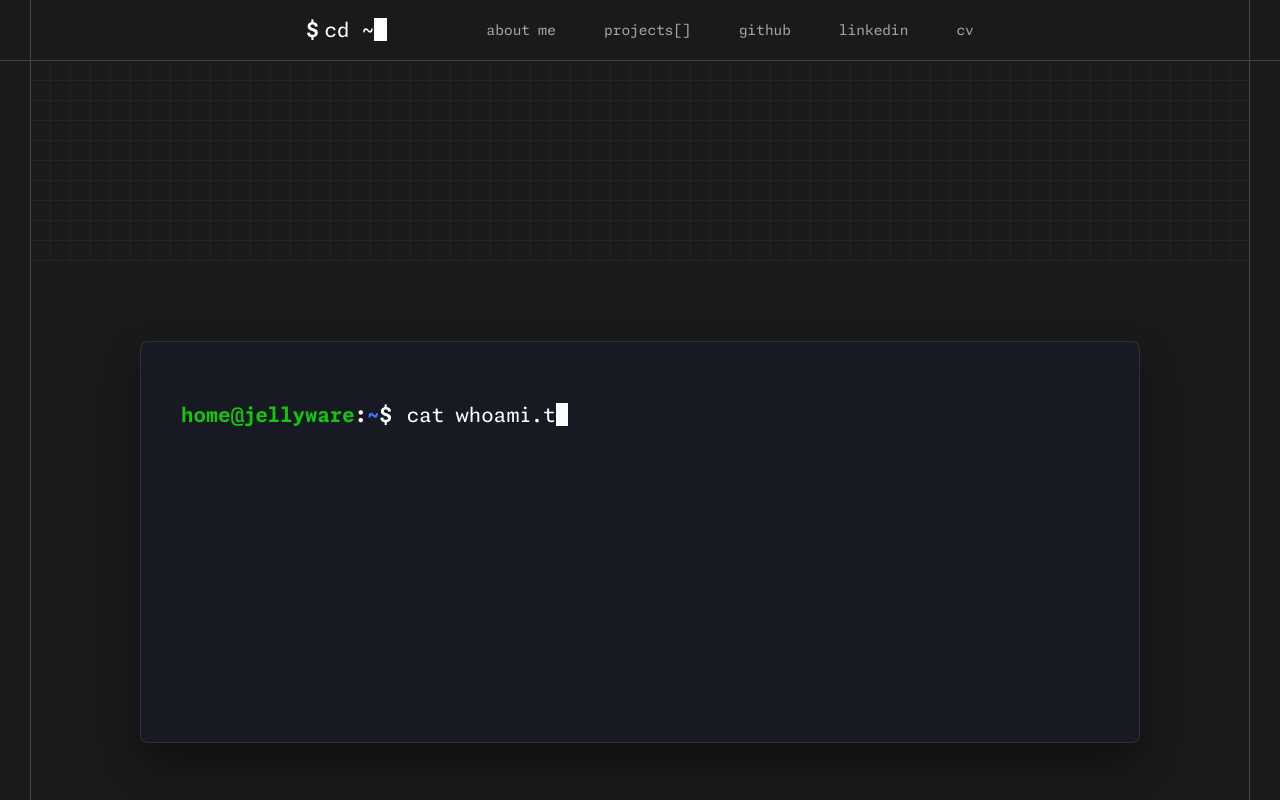
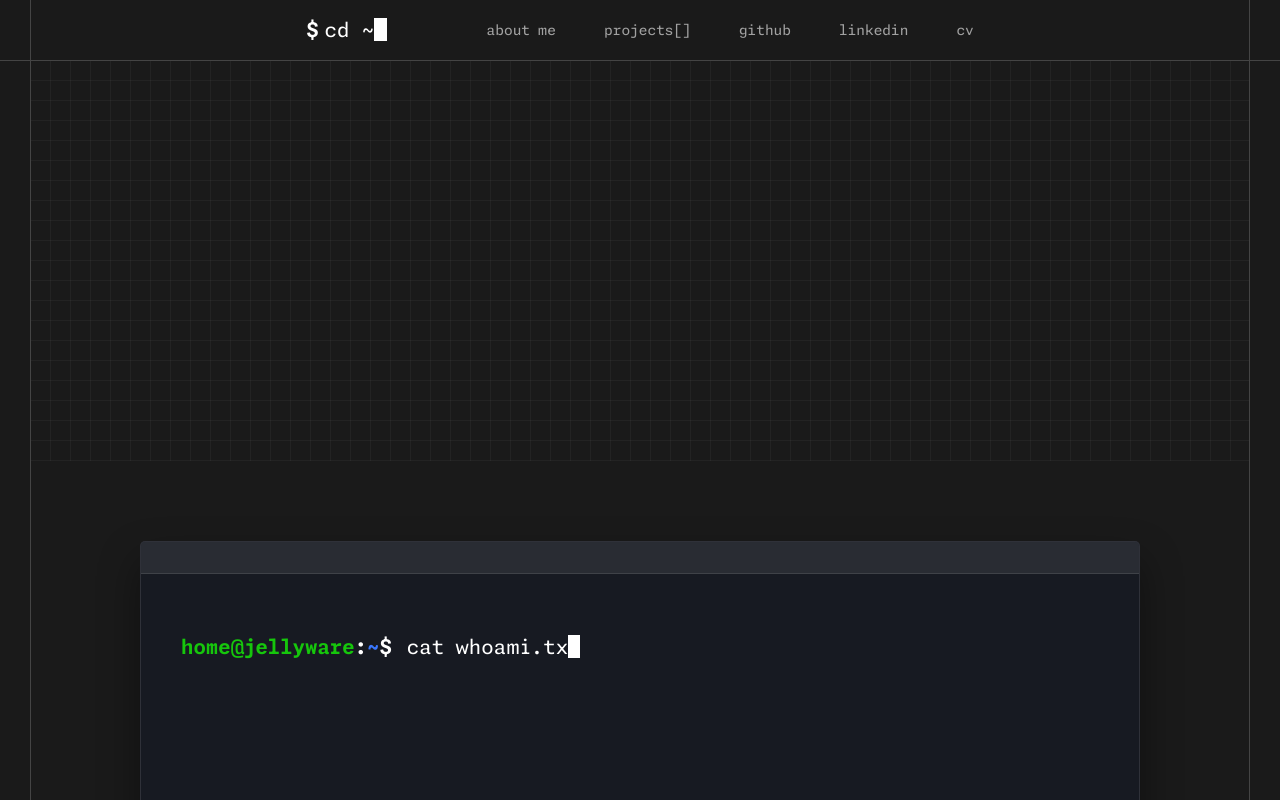
Before and after one commit to jaym-01/jellyware, a Next.js app: page / in a window 1280 px wide. Shown: the top 800 px of the page. Built offline with nearby package versions, Linux system fonts and the light colour scheme.

Commit message:
hero section change

```diff
--- a/src/components/Home/Hero/Hero.tsx
+++ b/src/components/Home/Hero/Hero.tsx
@@ -17,6 +17,9 @@ export function Hero({ ...props }) {
       {/* Terminal section with floating window */}
       <div className={styles.terminalSection}>
         <div className={styles.terminalContainer}>
+          {/* Empty window bar */}
+          <div className={styles.windowBar}></div>
+
           {/* Terminal component */}
           <div className={styles.terminalWrapper}>
             <Terminal />
--- a/src/styles/components/home/hero.module.scss
+++ b/src/styles/components/home/hero.module.scss
@@ -12,8 +12,8 @@
 /* Middle Section - Decorative transition lines */
 .linesSection {
   position: relative;
-  height: 20vh;
-  min-height: 120px;
+  height: 40vh;
+  min-height: 240px;
   padding-left: $background-padding;
   padding-right: $background-padding;
 
@@ -135,8 +135,8 @@
   }
 
   .linesSection {
-    height: 15vh;
-    min-height: 80px;
+    height: 30vh;
+    min-height: 160px;
   }
 
   .terminalSection {
@@ -188,7 +188,7 @@
   }
 
   .linesSection {
-    height: 25vh;
+    height: 50vh;
   }
 
   .terminalContainer {
--- a/src/styles/variables.module.scss
+++ b/src/styles/variables.module.scss
@@ -39,7 +39,7 @@ $hero-window-button-size: 12px;
 // Legacy variables (keeping for compatibility)
 $blinking-animation: cursorAnimation 1.3s steps(1, start) 0s infinite;
 $smallScreenThreshold: 950px;
-$rad: 8px; // Updated for modern rounded corners
+$rad: 5px;
 $background-padding: 30px;
 
 // Mixins for reusable patterns
```
